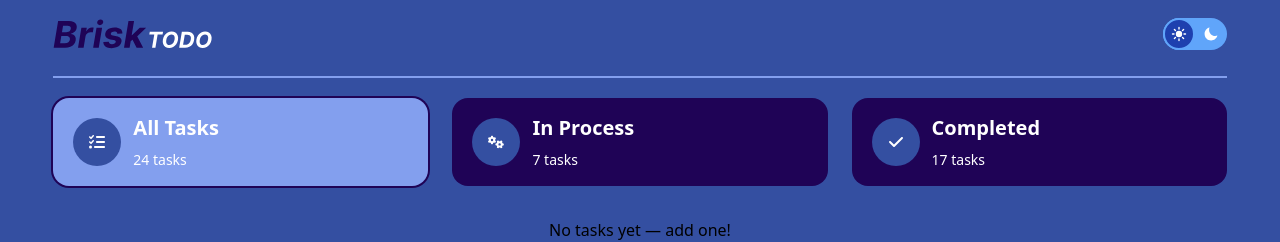
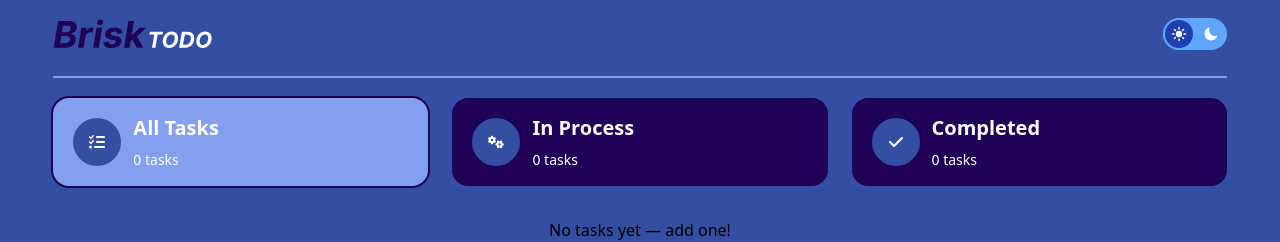
Before and after one commit to tammyKhan/todo-app-react, a React (Vite) app: page / in a window 1280 px wide. Shown: the top 242 px of the page. Built offline with nearby package versions, Linux system fonts and the light colour scheme.

Commit message:
add dynamic task filtering (all/in-process/completed) with active state

```diff
--- a/src/App.jsx
+++ b/src/App.jsx
@@ -1,21 +1,45 @@
-import React from 'react';
+import React, { useEffect, useState } from 'react';
 import Header from './components/Header';
 import FilterBar from './components/FilterBar';
 import AddTaskModal from './components/AddTaskModal';
 
 const App = () => {
+  const [activeFilter, setActiveFilter] = useState("all");
+
+  const [tasks, setTasks] = useState(() => {
+    return JSON.parse(localStorage.getItem("tasks")) || [];
+  });
+
+  useEffect(() => {
+    localStorage.setItem("tasks", JSON.stringify(tasks));
+  }, [tasks]);
+
   const taskCounts = {
-    all: 24,
-    inProcess: 7,
-    completed: 17,
+    all: tasks.length,
+    inProcess: tasks.filter((t) => !t.completed).length,
+    completed: tasks.filter((t) => t.completed).length,
   }
+
+    // filtered tasks
+  const filteredTasks = tasks.filter((t) => {
+    if(activeFilter === "all") return true;
+    if(activeFilter === "inProcess") return !t.completed;
+    if(activeFilter === "completed") return t.completed;
+    return true;
+  })
 
   return (
     <div className='py-3 w-11/12 mx-auto  relative '>
        <Header  />
        <div className='border border-[#839FEE] my-5'></div>
-       <FilterBar taskCounts={taskCounts} />
-       <AddTaskModal/>
+       <FilterBar
+       activeFilter={activeFilter}
+       setActiveFilter={setActiveFilter}
+       taskCounts={taskCounts} />
+       <AddTaskModal
+        tasks={filteredTasks}
+        setTasks={setTasks}
+       />
     </div>
   );
 };
--- a/src/components/AddTaskModal.jsx
+++ b/src/components/AddTaskModal.jsx
@@ -2,16 +2,14 @@ import React, { useEffect, useState } from "react";
 import { FaPlus } from "react-icons/fa6";
 import TaskList from "./TaskList";
 
-const AddTaskModal = () => {
+const AddTaskModal = ({ tasks, setTasks }) => {
   const [showModal, setShowModal] = useState(false);
   const [task, setTask] = useState({
     title: "",
     priority: "High",
     dueDate: "",
   });
-  const [tasks, setTasks] = useState(() => {
-    return JSON.parse(localStorage.getItem("tasks")) || [];
-  });
+
   const [isEditing, setIsEditing] = useState(false);
   const [editTaskId, setEditTaskId] = useState(null);
 
--- a/src/components/FilterBar.jsx
+++ b/src/components/FilterBar.jsx
@@ -2,8 +2,8 @@ import React, { useState } from 'react';
 import { filterItems } from '../data/filterData'
 import FilterButton from './FilterButton';
 
-const FilterBar = ({ taskCounts }) => {
-  const [activeFilter, setActiveFilter] = useState("all");
+const FilterBar = ({ activeFilter, setActiveFilter, taskCounts }) => {
+
   return (
     <div className='grid grid-cols-3 gap-2  md:gap-6 '>
        {
```
